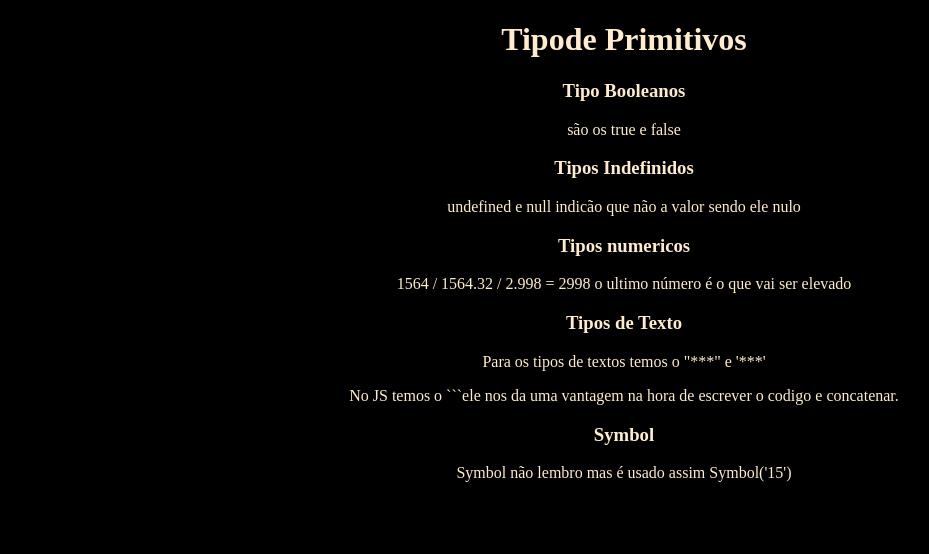
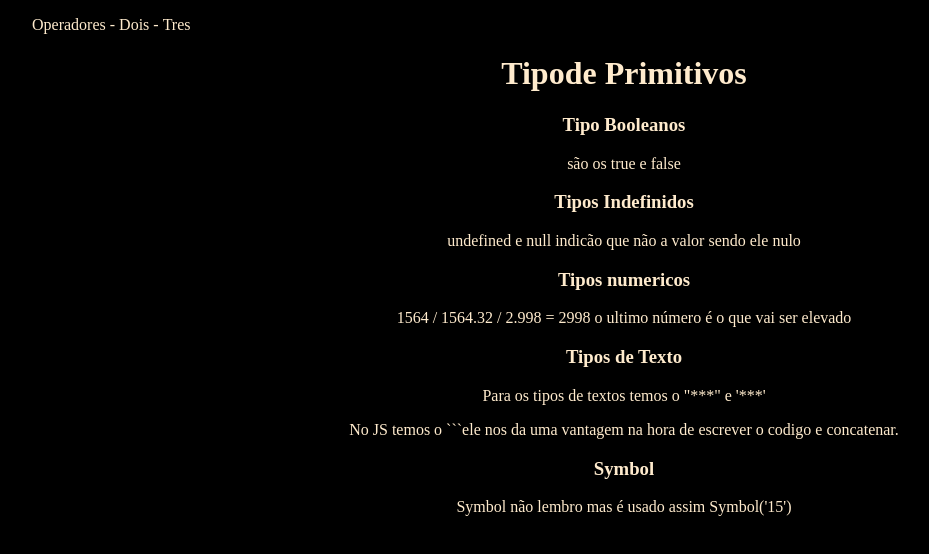
Before and after one commit to GregoryDias29/JavaScript-B-sico-, a plain HTML site: page 2 tipos de dados/index.html in a window 1280 px wide. Shown: the whole page, without its empty margins (16-945 px from the left). Drawn offline with Linux system fonts and the light colour scheme.

Commit message:
Alterando o html

```diff
--- a/2 tipos de dados/index.html
+++ b/2 tipos de dados/index.html
@@ -11,10 +11,28 @@ div{
 }
 
 body{
-    background: black;
+    background: black;/*Mudando o cor do fundo para preto*/
 }
 
+ul{
+    color: blanchedalmond;
+}
+a{
+    color: blanchedalmond;/*Mudar a cor da letra que esta na tag se não vai ser azul*/
+    text-decoration:none; /*Para remover o sublinhado da tag de ancoragem*/
+}
+
+
+
+#menu ul li { display: inline; }
 </style>
+<nav id="menu">
+    <ul>
+        <li> <a href="/home/gregorydias/Documentos/Treinando-Js/JavaScript-B-sico-/3 operadores/index.html"> Operadores </a> </li>
+        <li> <a href="#">- Dois -</a> </li>
+        <li> <a href="#"> Tres </a> </li>
+    </ul>
+</nav>
 <div>
     <h1>Tipode Primitivos</h1>
 </div>
```
Also changed, not shown: 3 operadores/index.html (+6 -1 lines).
